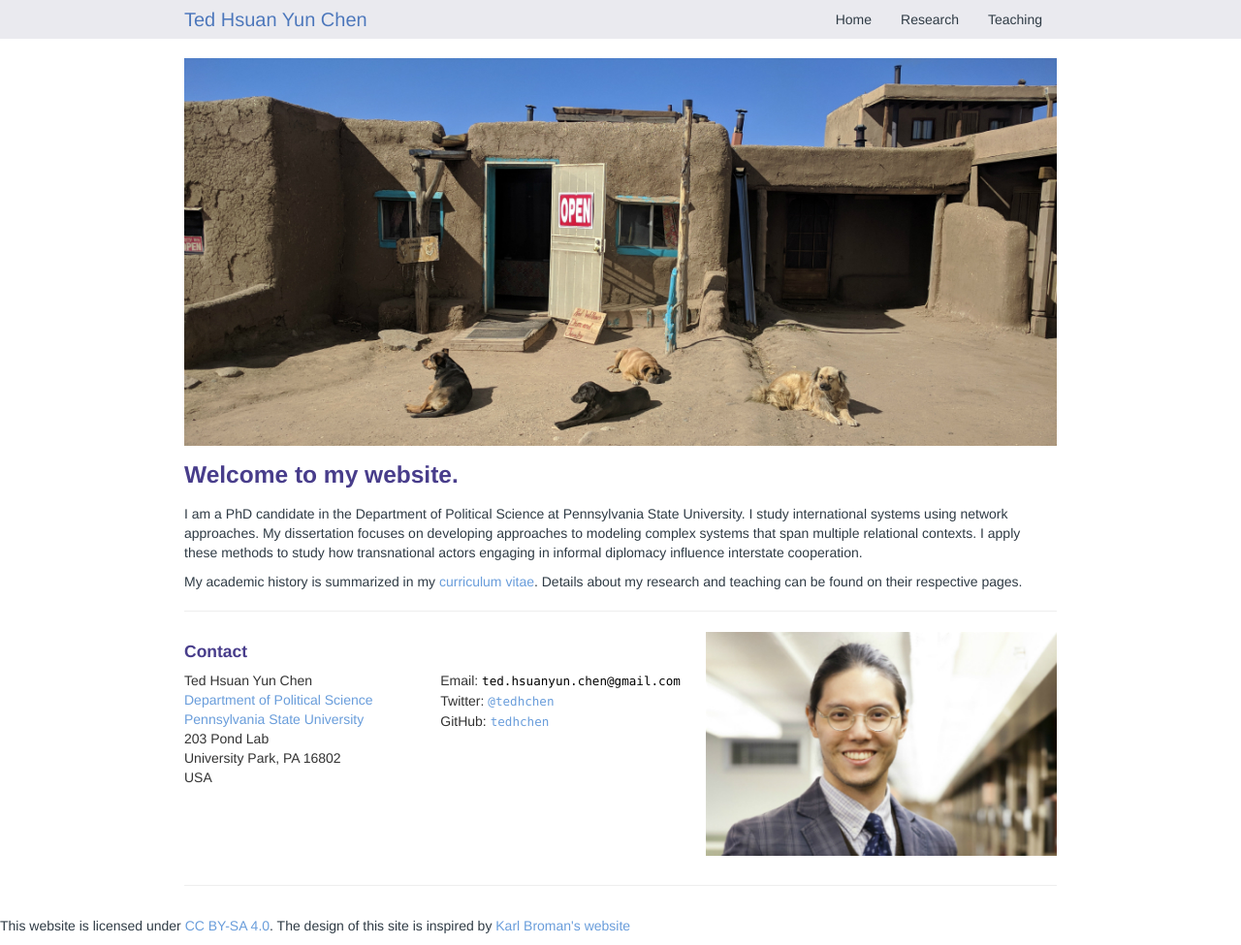
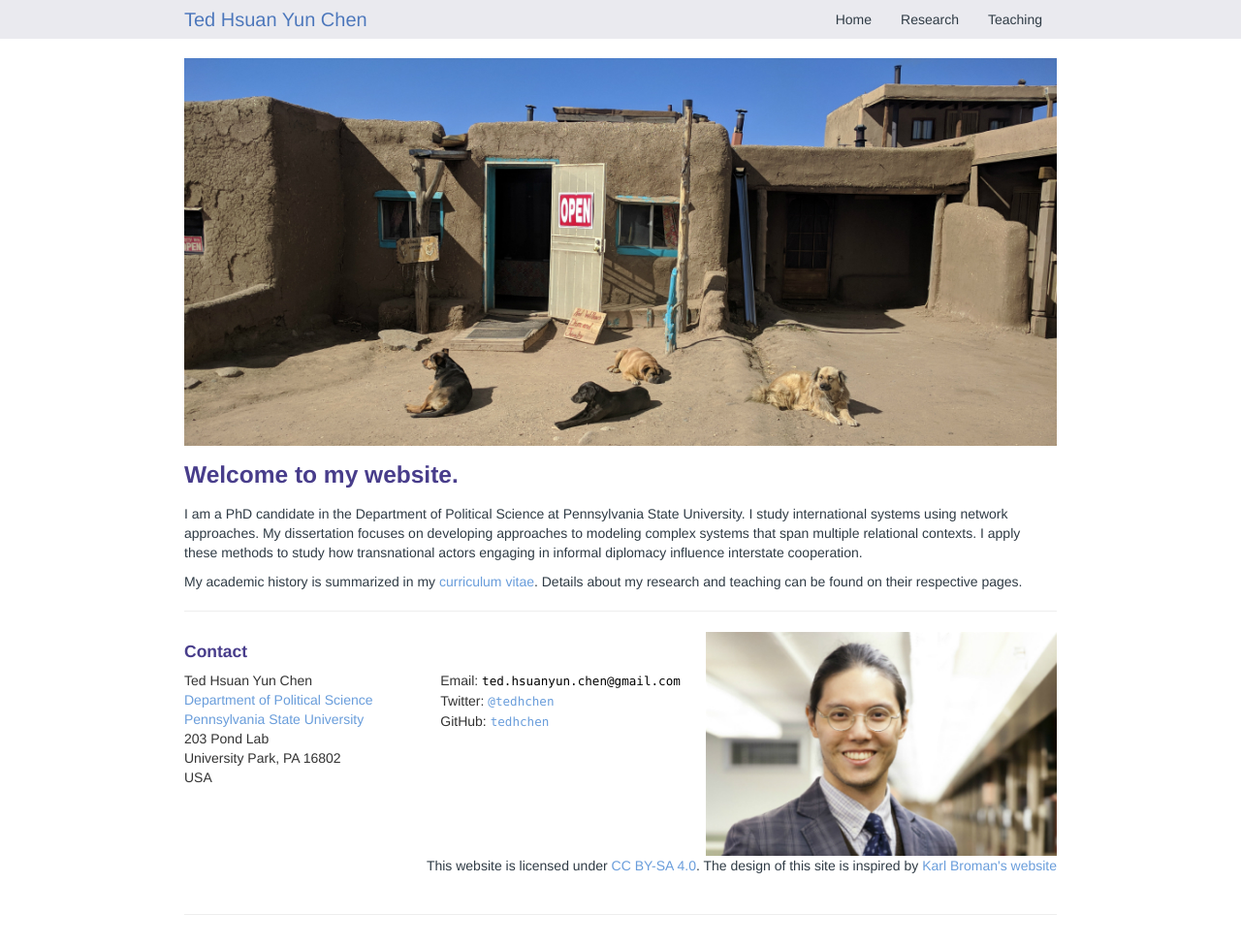
Before and after one commit to tedhchen/tedhchen.github.io, a Jekyll site: the page built from index.md, in a window 1280 px wide. Shown: the whole page at 97% size. Built offline with Jekyll 4.4.1, drawn with Linux system fonts in a browser that asks for light colours.

Commit message:
adjusted footer

```diff
--- a/_includes/themes/twitter/default.html
+++ b/_includes/themes/twitter/default.html
@@ -59,11 +59,5 @@
   </body>
 
 
-<foot>
-<div class="container-narrownomargin">
-  <p>This website is licensed under <a href="https://creativecommons.org/licenses/by-sa/4.0/">CC BY-SA 4.0</a>.
-  The design of this site is inspired by <a href="https://kbroman.org">Karl Broman's website</a></p>
-</div>
-</foot>
 
 </html>
--- a/index.md
+++ b/index.md
@@ -54,3 +54,9 @@ My academic history is summarized in my [curriculum vitae]({{ BASE_PATH }}/asset
         </div>
     </div>
 </div>
+
+
+<div class="container-narrownomargin pull-right">
+  <p>This website is licensed under <a href="https://creativecommons.org/licenses/by-sa/4.0/">CC BY-SA 4.0</a>.
+  The design of this site is inspired by <a href="https://kbroman.org">Karl Broman's website</a></p>
+</div>
```
